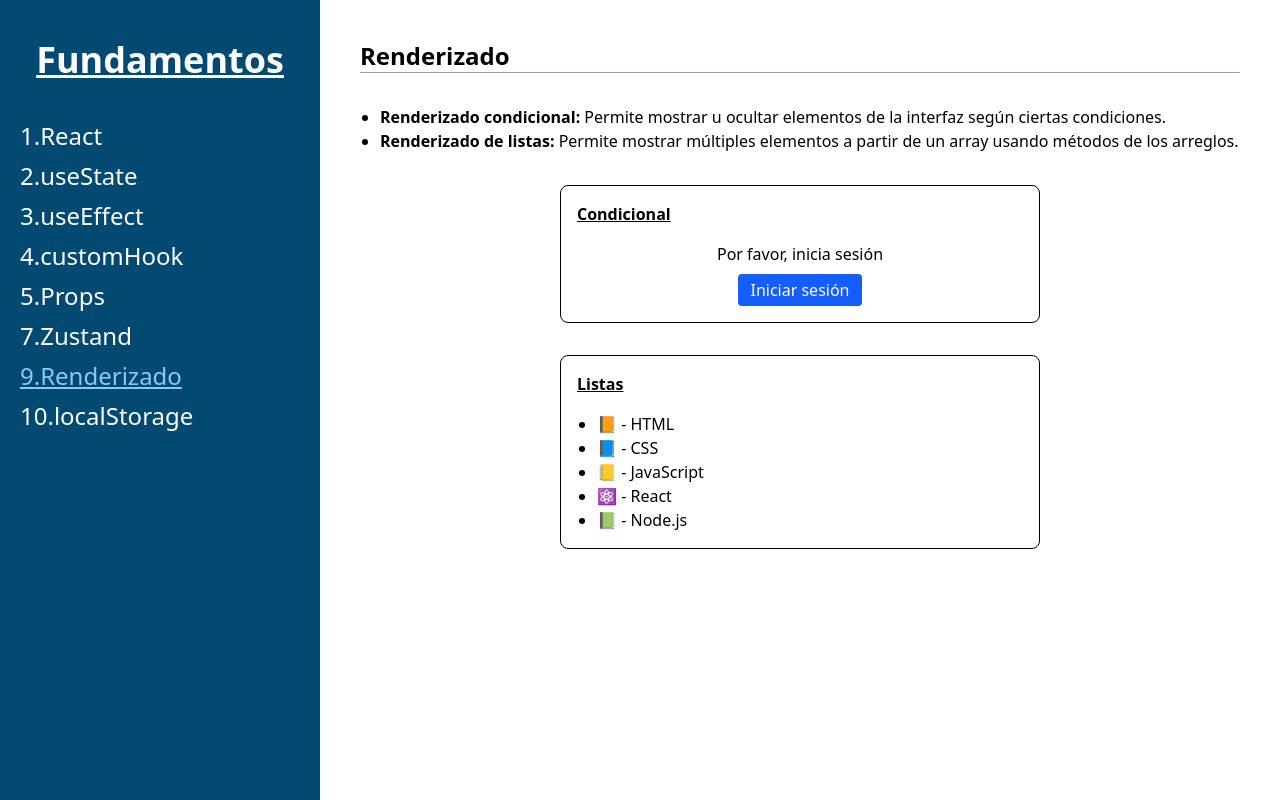
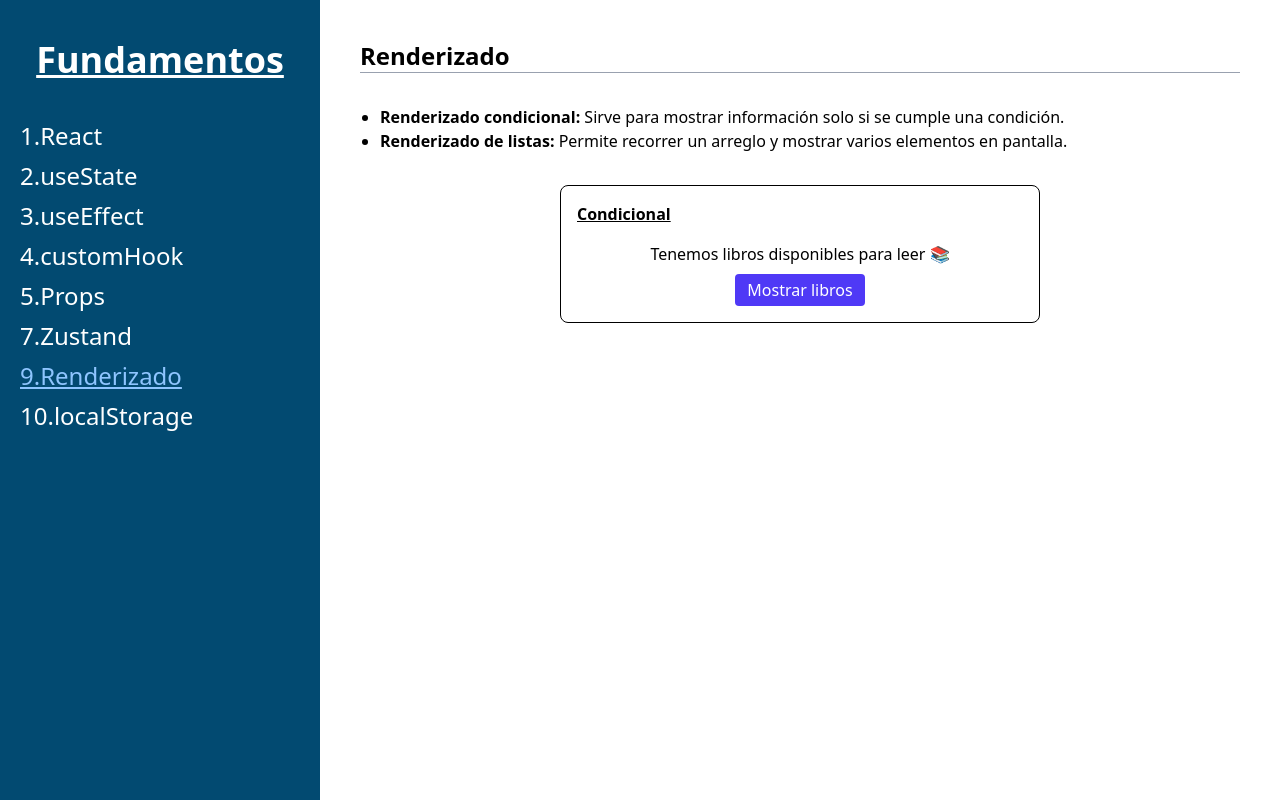
Before and after one commit to Kyara2005/Taller_05-06, a React (Vite) app in the folder FundamentosReact-clase-6/: page /rederizado in a window 1280 px wide. Built offline with nearby package versions, Linux system fonts and the light colour scheme.

Commit message:
modificacion_renderizado

```diff
--- a/FundamentosReact-clase-6/src/pages/Noveno.jsx
+++ b/FundamentosReact-clase-6/src/pages/Noveno.jsx
@@ -1,37 +1,32 @@
 /*
-
-  1- Rederizado condicional
+  1- Renderizado condicional
   2- Renderizado de listas
-
 */
 
 import { useState } from "react"
 
-
-
 const Noveno = () => {
 
-  const [login, setLogin] = useState(false)
-  const [habilidades] = useState([
-    { nombre: "HTML", icono: "📙" },
-    { nombre: "CSS", icono: "📘" },
-    { nombre: "JavaScript", icono: "📒" },
-    { nombre: "React", icono: "⚛️" },
-    { nombre: "Node.js", icono: "📗" },
+  const [verLibros, setVerLibros] = useState(false)
+  const [libros] = useState([
+    { titulo: "Las alas de Sophie", autor: "Alice Kellen", emoji: "🪽" },
+    { titulo: "Un cuento perfecot", autor: "Elisabet Benavent", emoji: "🧿" },
+    { titulo: "El Principito", autor: "Antoine de Saint-Exupéry", emoji: "⭐" },
+    { titulo: "Harry Potter", autor: "J.K. Rowling", emoji: "⚡" },
+    { titulo: "Llámame cuando no te encuentres", autor: "Gilraen Eärfalas", emoji: "😶‍🌫️" },
   ])
 
   return (
     <>
       <h1 className="font-bold text-2xl">Renderizado</h1>
-
       <hr className="border-gray-400 mb-8"/>
 
       <ul className="list-disc pl-5">
         <li>
-        <strong>Renderizado condicional:</strong> Permite mostrar u ocultar elementos de la interfaz según ciertas condiciones.
+          <strong>Renderizado condicional:</strong> Sirve para mostrar información solo si se cumple una condición.
         </li>
         <li>
-          <strong>Renderizado de listas:</strong> Permite mostrar múltiples elementos a partir de un array usando métodos de los arreglos.
+          <strong>Renderizado de listas:</strong> Permite recorrer un arreglo y mostrar varios elementos en pantalla.
         </li>
       </ul>
 
@@ -40,46 +35,39 @@ const Noveno = () => {
 
           <h2 className="text-1xl font-bold text-left underline mb-4">Condicional</h2>
 
-          {login
-            ?
-          (
-            <p>¡Bienvenido de nuevo! 😎 </p>
-          )
-            :
-          (
-           <p>Por favor, inicia sesión</p>
-          )}
+          {libros.length > 0
+            ? <p>Tenemos libros disponibles para leer 📚</p>
+            : <p>No hay libros por el momento 😢</p>
+          }
 
-          <button className="mt-2 bg-blue-600 text-white py-1 px-3 rounded" onClick={() => setLogin(!login)}>
-            {login ? "Cerrar sesión" : "Iniciar sesión"}
+          <button
+            className="mt-2 bg-indigo-600 text-white py-1 px-3 rounded"
+            onClick={() => setVerLibros(!verLibros)}
+          >
+            {verLibros ? "Ocultar lista" : "Mostrar libros"}
           </button>
-
         </div>
-
       </div>
 
-      <div className="flex justify-center mb-8">
+      {verLibros && (
+        <div className="flex justify-center mb-8">
+          <div className="border rounded-lg p-4 w-120 mx-auto text-center">
 
-        <div className=" border rounded-lg p-4 w-120 mx-auto text-center">
-
-          <h2 className="text-1xl font-bold text-left underline mb-4">Listas</h2>
+            <h2 className="text-1xl font-bold text-left underline mb-4">Listas</h2>
 
             <ul className="list-disc pl-5 text-left">
-
-              {habilidades.map((habilidad, index) => (
-
-                <li key={index}>{habilidad.icono} - {habilidad.nombre}</li>
-
+              {libros.map((libro, index) => (
+                <li key={index}>
+                  {libro.emoji} <strong>{libro.titulo}</strong> — {libro.autor}
+                </li>
               ))}
-
             </ul>
 
+          </div>
         </div>
-
-      </div>
-
+      )}
     </>
   )
-  }
+}
 
 export default Noveno
```
